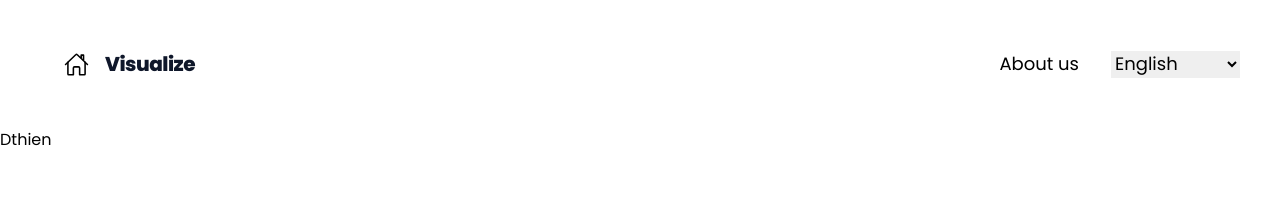
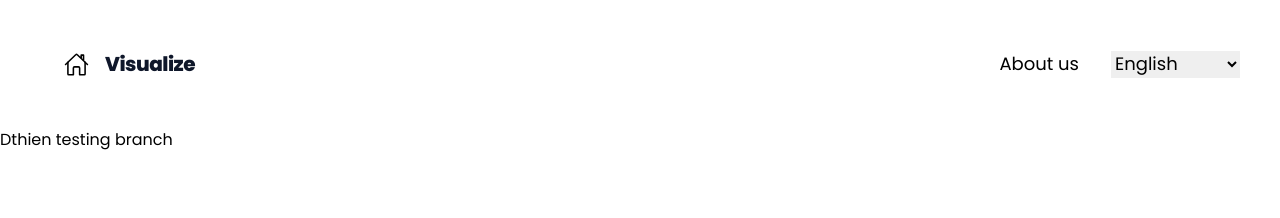
Before and after one commit to hwangdeokThien/CSC10108_DataVisualization_Final_Lab_Project, a React (Vite) app in the folder project/: page /DT in a window 1280 px wide. Shown: the top 218 px of the page. Built offline with nearby package versions, Linux system fonts and the light colour scheme.

Commit message:
[UPDATE] testing command

```diff
--- a/project/src/screens/visualization/DT.tsx
+++ b/project/src/screens/visualization/DT.tsx
@@ -5,7 +5,7 @@ const DtVis = () => {
     return (
         <div>
             <Navbar name={"Visualize"} />
-            <h2>Dthien</h2>
+            <h2>Dthien testing branch</h2>
         </div>
     );
 };
```
